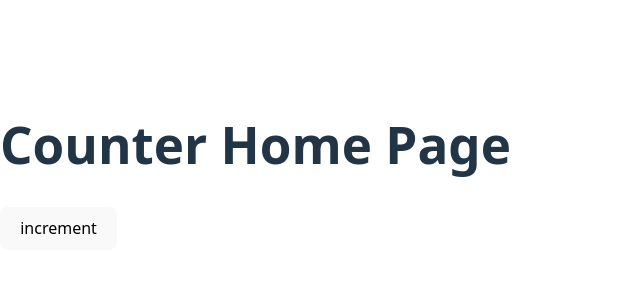
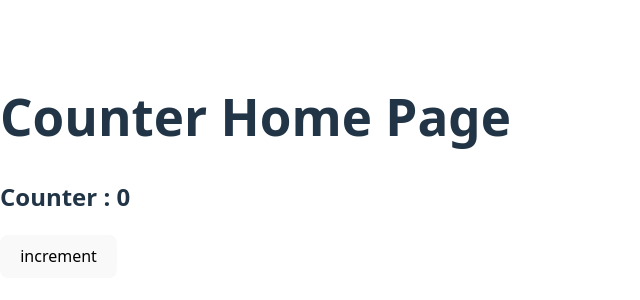
Before and after one commit to nitishpatel/coe-submissions, a React (Vite) app in the folder frontend-playground/: page / in a window 1280 px wide. Shown: the part 234-534 px from the top of the page, without its empty margins (0-640 px from the left). Built offline with nearby package versions, Linux system fonts and the light colour scheme.

Commit message:
feat: introduced counter state and counter text

```diff
--- a/frontend-playground/src/pages/Home.tsx
+++ b/frontend-playground/src/pages/Home.tsx
@@ -1,9 +1,11 @@
-import React from 'react'
+import React, { useState } from 'react'
 
 const Home = () => {
+  const [counter,setCounter] = useState<number>(0);
   return (
     <div>
       <h1>Counter Home Page</h1>
+      <h2>Counter : {counter}</h2>
       <button>increment</button>
     </div>
   )
```
